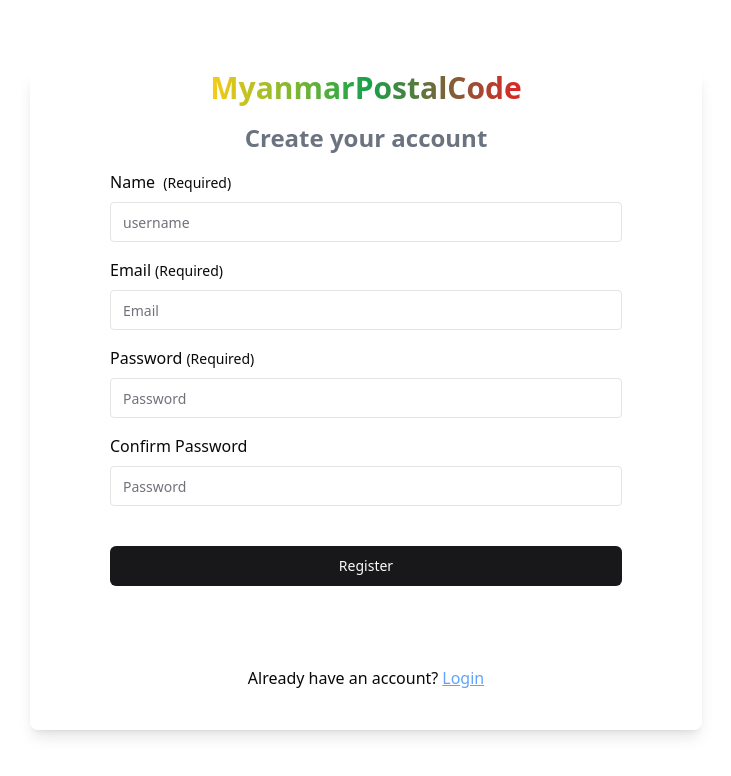
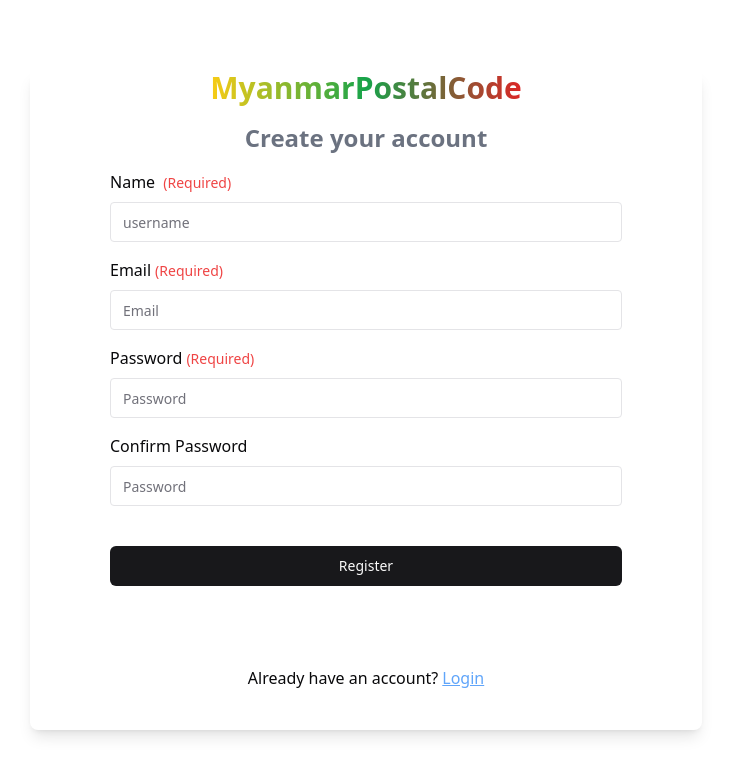
Before and after one commit to nainglinthant111/Postal-Code-Myanmar-org, a Next.js app: page /auth/sign-up in a window 1280 px wide. Shown: the top 776 px of the page, without its empty margins (274-1005 px from the left). Built offline with nearby package versions, Linux system fonts and the light colour scheme.

Commit message:
fix:color of require text

```diff
--- a/src/app/auth/sign-up/page.tsx
+++ b/src/app/auth/sign-up/page.tsx
@@ -25,7 +25,7 @@ const page = () => {
             <div className="w-full md:mt-4">
               <form className="flex flex-col">
                 <div>
-                  Name <span className="text-sm ml-1">(Required)</span>
+                  Name <span className="text-sm ml-1 text-red-500">(Required)</span>
                 </div>
                 <Input
                   type="name"
@@ -34,7 +34,7 @@ const page = () => {
                   //onChange={(e) => setName(e.target.value)}
                 />
                 <div className="md:mt-4">
-                  Email<span className="text-sm ml-1">(Required)</span>
+                  Email<span className="text-sm ml-1 text-red-500">(Required)</span>
                 </div>
                 <Input
                   type="email"
@@ -43,7 +43,7 @@ const page = () => {
                   //onChange={(e) => setEmail(e.target.value)}
                 />
                 <div className="md:mt-4">
-                  Password<span className="text-sm ml-1">(Required)</span>
+                  Password<span className="text-sm ml-1 text-red-500">(Required)</span>
                 </div>
                 <Input
                   type="password"
```
